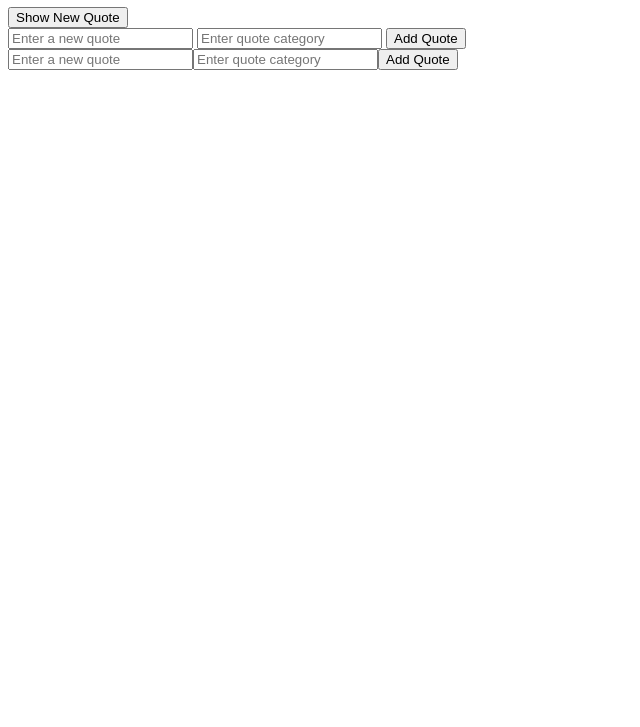
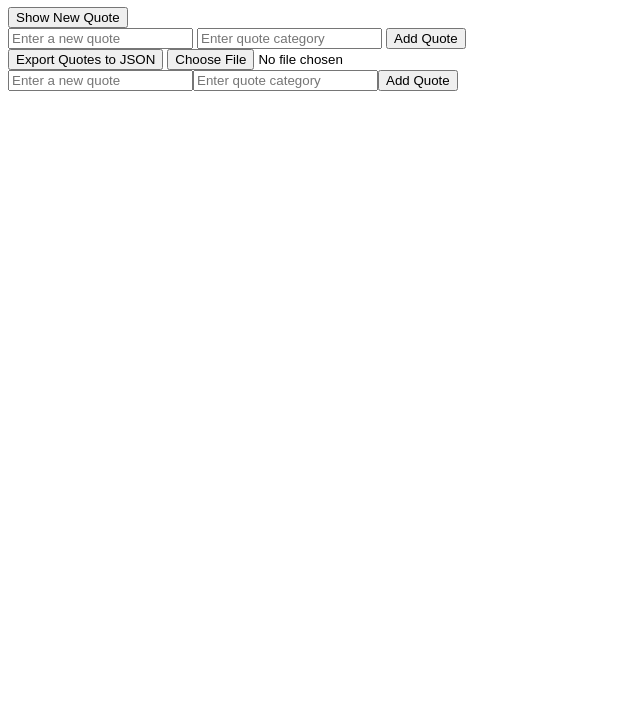
Before and after one commit to MohMahmoud1219/alx_fe_javascript, a plain HTML site: page dom-manipulation/index.html in a window 1280 px wide. Shown: the part 73-800 px from the top of the page, without its empty margins (0-640 px from the left). Drawn offline with Linux system fonts and the light colour scheme.

Commit message:
Update index.html

```diff
--- a/dom-manipulation/index.html
+++ b/dom-manipulation/index.html
@@ -19,6 +19,12 @@
         <button onclick="addQuote()">Add Quote</button>
     </div>
 
+    <!-- Buttons for import/export JSON -->
+    <div>
+        <button id="exportQuotes">Export Quotes to JSON</button>
+        <input type="file" id="importFile" accept=".json" onchange="importFromJsonFile(event)" />
+    </div>
+
     <script src="script.js"></script>
 </body>
 </html>
```
